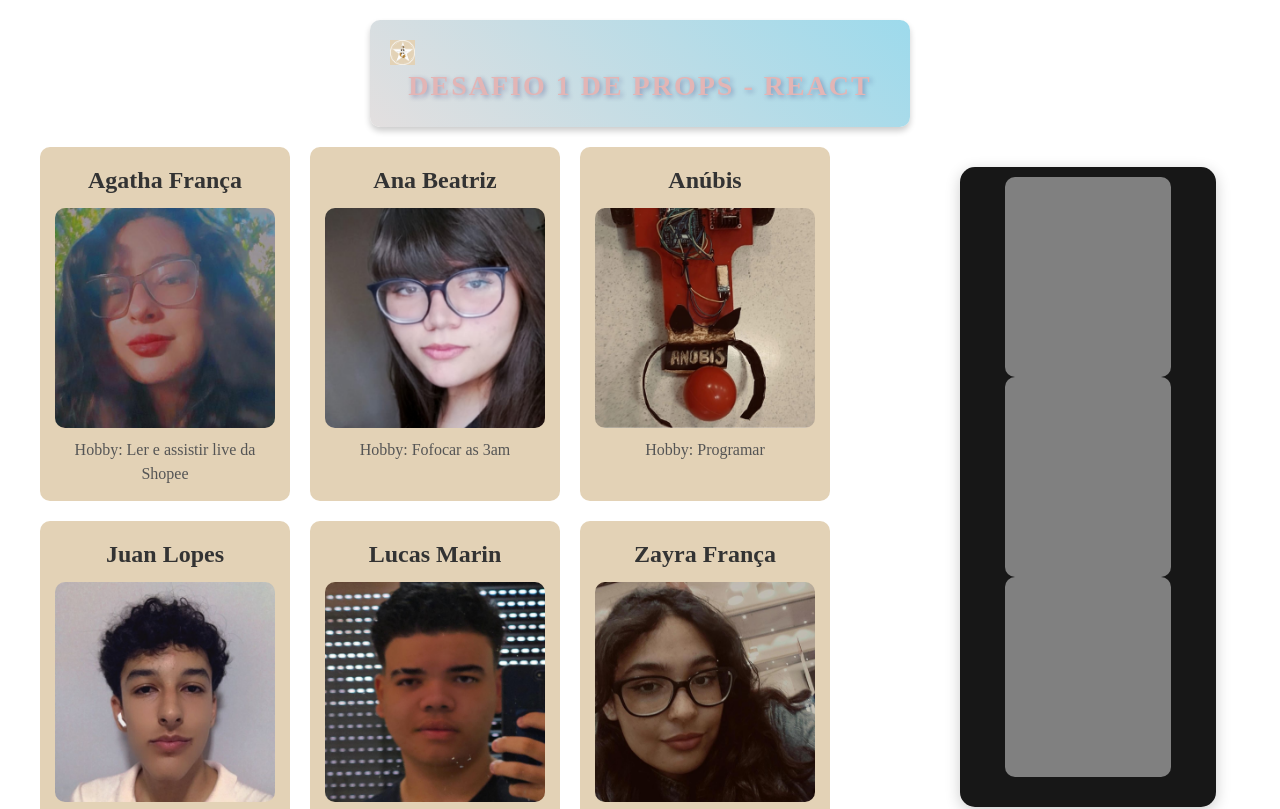
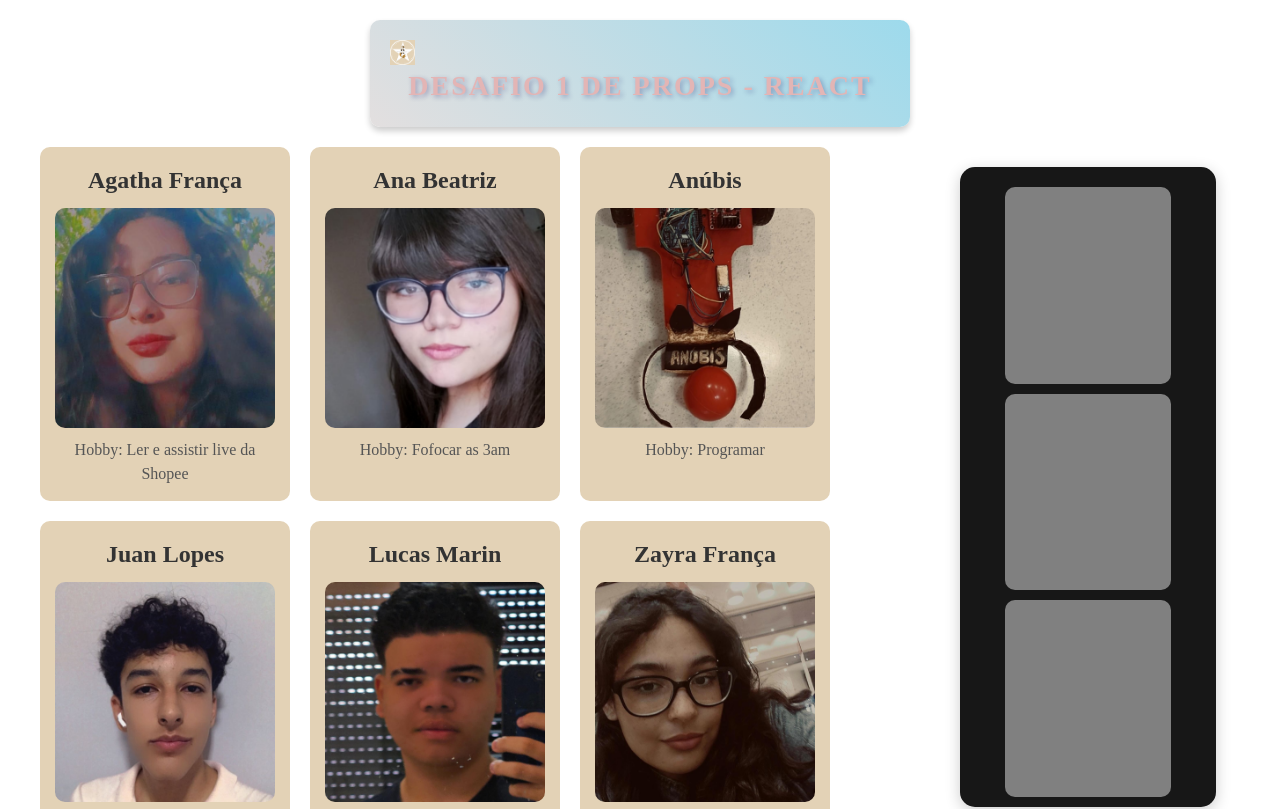
Before and after one commit to JuanMOLopes/perfis-grupo2, a React (Vite) app: page / in a window 1280 px wide. Shown: the top 809 px of the page. Built offline with nearby package versions, Linux system fonts and the light colour scheme.

Commit message:
Update Lado.css
alterações de design

```diff
--- a/src/components/Lado/Lado.css
+++ b/src/components/Lado/Lado.css
@@ -13,6 +13,7 @@
 
 .alinhamento p {
     margin: 10;
+    margin-top: 10px;
     padding: 20px;
     background-color: gray;
     color: white;
```
